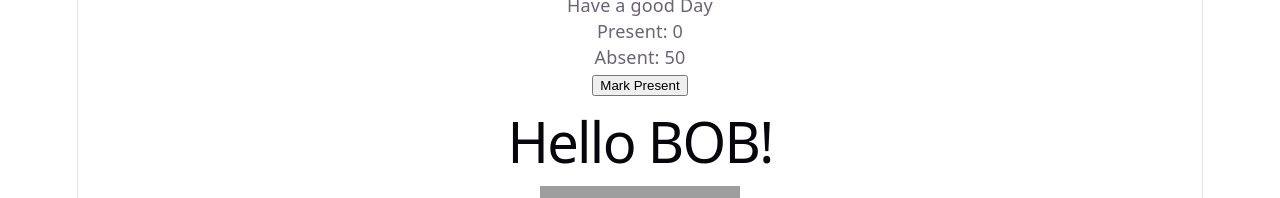
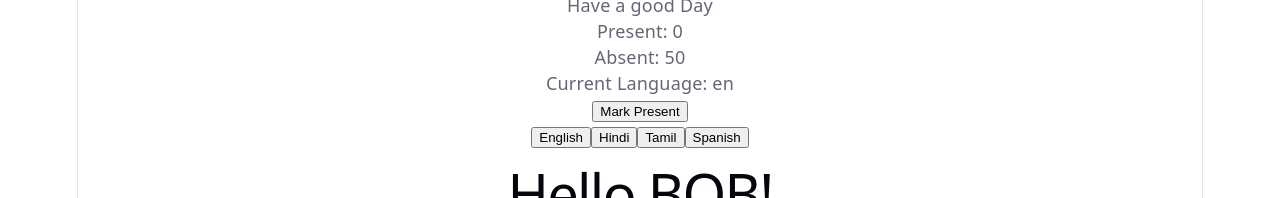
Before and after one commit to PremSahith/rjs, a React (Vite) app in the folder Attendance Tracker/: page / in a window 1280 px wide. Shown: the part 423-621 px from the top of the page. Built offline with nearby package versions, Linux system fonts and the light colour scheme; grey boxes are pictures that could not be loaded.

Commit message:
Added LanguageContext

```diff
--- a/Attendance Tracker/src/App.jsx
+++ b/Attendance Tracker/src/App.jsx
@@ -1,14 +1,17 @@
-import { useState } from "react";
+import { useContext, useState } from "react";
+import { LanguageContext } from "./LanguageContext";
 
 function App() {
   const [present, setPresent] = useState(0);
   const [absent, setAbsent] = useState(50);
+  const { language, setLanguage } = useContext(LanguageContext);
   return (
     <div>
       <h1>Attendance</h1>
       <p>Have a good Day</p>
       <p>Present: {present}</p>
       <p>Absent: {absent}</p>
+      <p>Current Language: {language}</p>
       <button
         onClick={() => {
           setPresent(present + 1);
@@ -17,6 +20,11 @@ function App() {
       >
         Mark Present
       </button>
+      <br />
+      <button onClick={() => setLanguage("en")}>English</button>
+      <button onClick={() => setLanguage("hi")}>Hindi</button>
+      <button onClick={() => setLanguage("ta")}>Tamil</button>
+      <button onClick={() => setLanguage("es")}>Spanish</button>
     </div>
   );
 }
--- /dev/null
+++ b/Attendance Tracker/src/LanguageContext.jsx
@@ -0,0 +1,12 @@
+import { createContext, useState } from "react";
+export const LanguageContext = createContext();
+
+export function LanguageProvider({ children }) {
+  const [language, setLanguage] = useState("en");
+
+  return (
+    <LanguageContext.Provider value={{ language, setLanguage }}>
+      {children}
+    </LanguageContext.Provider>
+  );
+}
--- a/Attendance Tracker/src/main.jsx
+++ b/Attendance Tracker/src/main.jsx
@@ -4,6 +4,7 @@ import "./index.css";
 import App from "./App.jsx";
 import { Profile } from "./profile.jsx";
 import { Greeting } from "./greeting.jsx";
+import { LanguageProvider } from "./LanguageContext.jsx";
 
 function Parent() {
   return (
@@ -40,6 +41,8 @@ function Parent() {
 
 createRoot(document.getElementById("root")).render(
   <StrictMode>
-    <Parent />
+    <LanguageProvider>
+      <Parent />
+    </LanguageProvider>
   </StrictMode>,
 );
```
